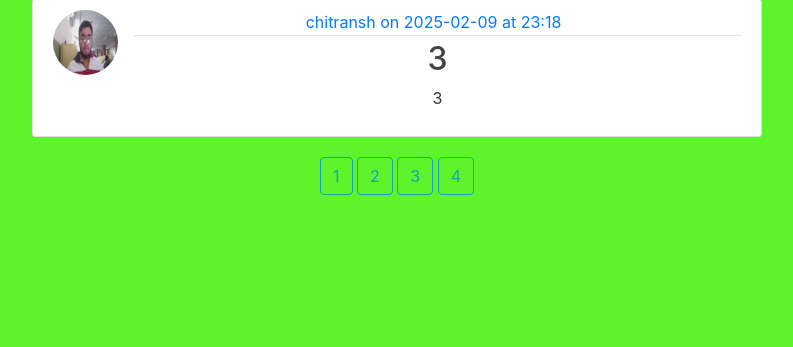
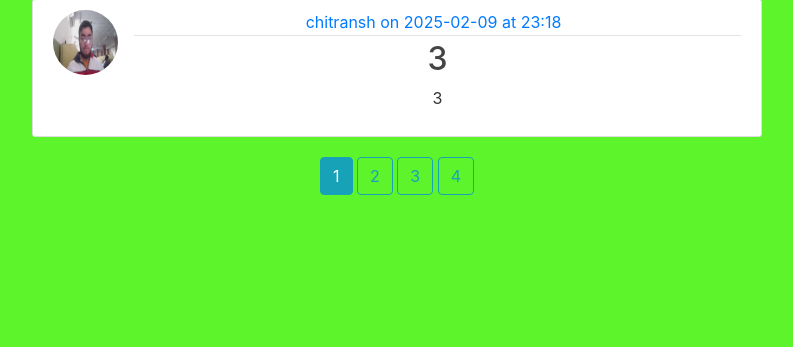
Before and after one commit to chitranshcodes/Flask-blog, a Flask app: page /home in a window 1280 px wide. Shown: the part 422-769 px from the top of the page, without its empty margins (53-846 px from the left). Run offline with Flask 3, Linux system fonts and the light colour scheme.

Commit message:
current page button customized to differentiate

```diff
--- a/flaskblog/templates/home.html
+++ b/flaskblog/templates/home.html
@@ -36,7 +36,11 @@
        {% endfor %}
        {% for page_num in posts.iter_pages() %}
        {%if page_num %}
+       {%if page_num == posts.page %}
+       <a class="btn btn-info" href="{{url_for('home',page= page_num )}}">{{ page_num }}</a>
+       {%else%}
        <a class="btn btn-outline-info" href="{{url_for('home',page= page_num )}}">{{ page_num }}</a>
+       {%endif%}
        {%else%}
        ...
        {%endif%}
```
